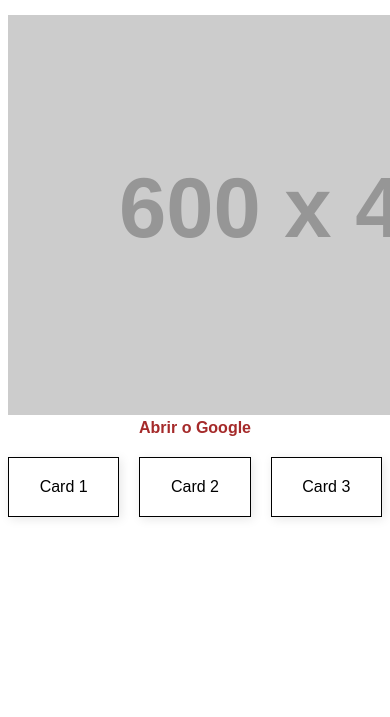
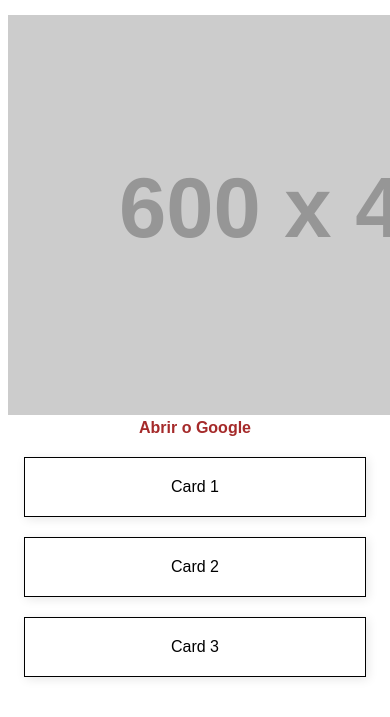
Before and after one commit to veniciusrenner/css-fs25, a plain HTML site: page index.html in a window 390 px wide. Shown: the part 125-842 px from the top of the page. Drawn offline with Linux system fonts and the light colour scheme; placeholder pictures from the web are drawn by us.

Commit message:
Aplicando midia query

```diff
--- a/style.css
+++ b/style.css
@@ -41,3 +41,16 @@ a:hover {
     box-shadow: 2px 2px 10px rgba(0, 0, 0,0.1);
 
 }
+/* Media query */
+
+@media (max-width: 600px) {
+    .container {
+        flex-direction: column;
+        align-items: center;
+
+    }
+    #card {
+        width: 80%;
+    }
+
+}
```
